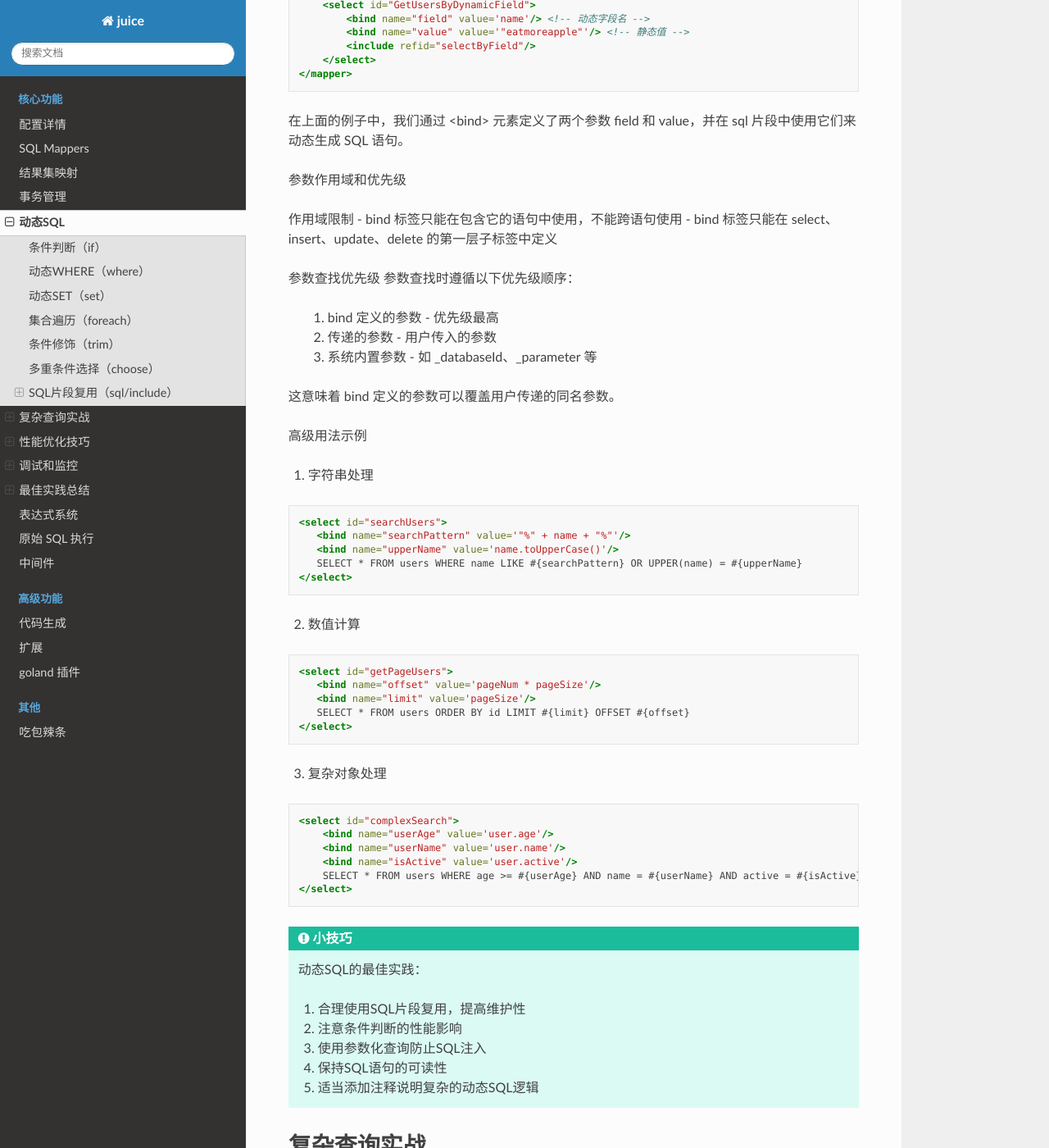
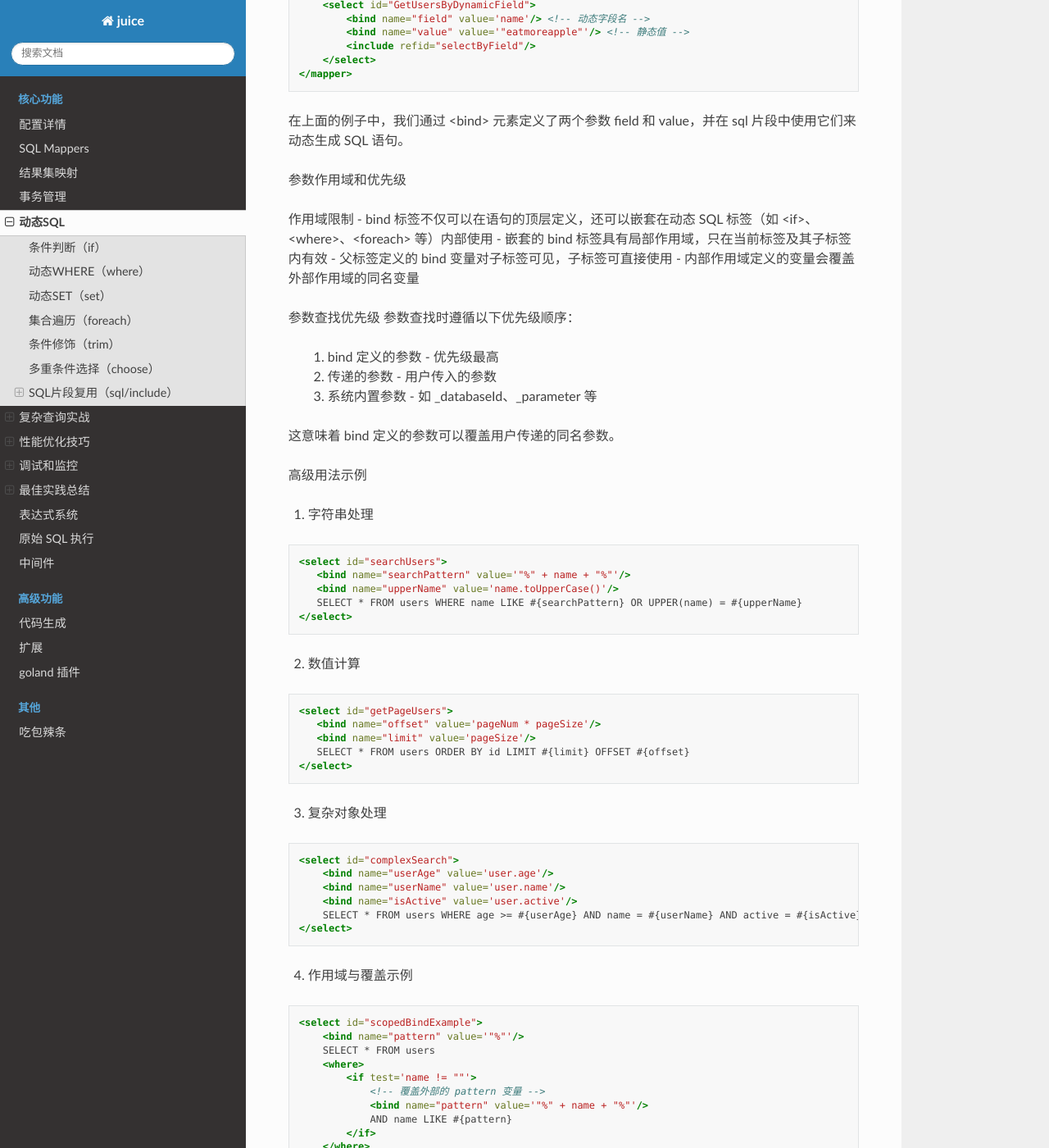
Before and after one commit to go-juicedev/juice-doc, a Sphinx documentation site: the page built from source/dynamic_sql.rst, in a window 1280 px wide and 1400 px high, scrolled down 4538 px. Shown: the whole window at 82% size. Built offline with Sphinx 7.4.7 and the Read the Docs theme 3.1.0, drawn with Linux system fonts in a browser that asks for light colours; some of the changed text lies outside the part shown.

Commit message:
update bind doc

```diff
--- a/source/dynamic_sql.rst
+++ b/source/dynamic_sql.rst
@@ -232,8 +232,10 @@ sql 片段参数化
 参数作用域和优先级
 
 作用域限制
-- bind 标签只能在包含它的语句中使用，不能跨语句使用
-- bind 标签只能在 select、insert、update、delete 的第一层子标签中定义
+- bind 标签不仅可以在语句的顶层定义，还可以嵌套在动态 SQL 标签（如 <if>、<where>、<foreach> 等）内部使用
+- 嵌套的 bind 标签具有局部作用域，只在当前标签及其子标签内有效
+- 父标签定义的 bind 变量对子标签可见，子标签可直接使用
+- 内部作用域定义的变量会覆盖外部作用域的同名变量
 
 参数查找优先级
 参数查找时遵循以下优先级顺序：
@@ -274,6 +276,24 @@ sql 片段参数化
         <bind name="userName" value='user.name'/>
         <bind name="isActive" value='user.active'/>
         SELECT * FROM users WHERE age >= #{userAge} AND name = #{userName} AND active = #{isActive}
+    </select>
+
+4. 作用域与覆盖示例
+
+.. code-block:: xml
+
+    <select id="scopedBindExample">
+        <bind name="pattern" value='"%"'/>
+        SELECT * FROM users
+        <where>
+            <if test='name != ""'>
+                <!-- 覆盖外部的 pattern 变量 -->
+                <bind name="pattern" value='"%" + name + "%"'/>
+                AND name LIKE #{pattern}
+            </if>
+        </where>
+        <!-- 这里的 pattern 仍然是 "%" -->
+        OR description LIKE #{pattern}
     </select>
 
 .. tip::
```
